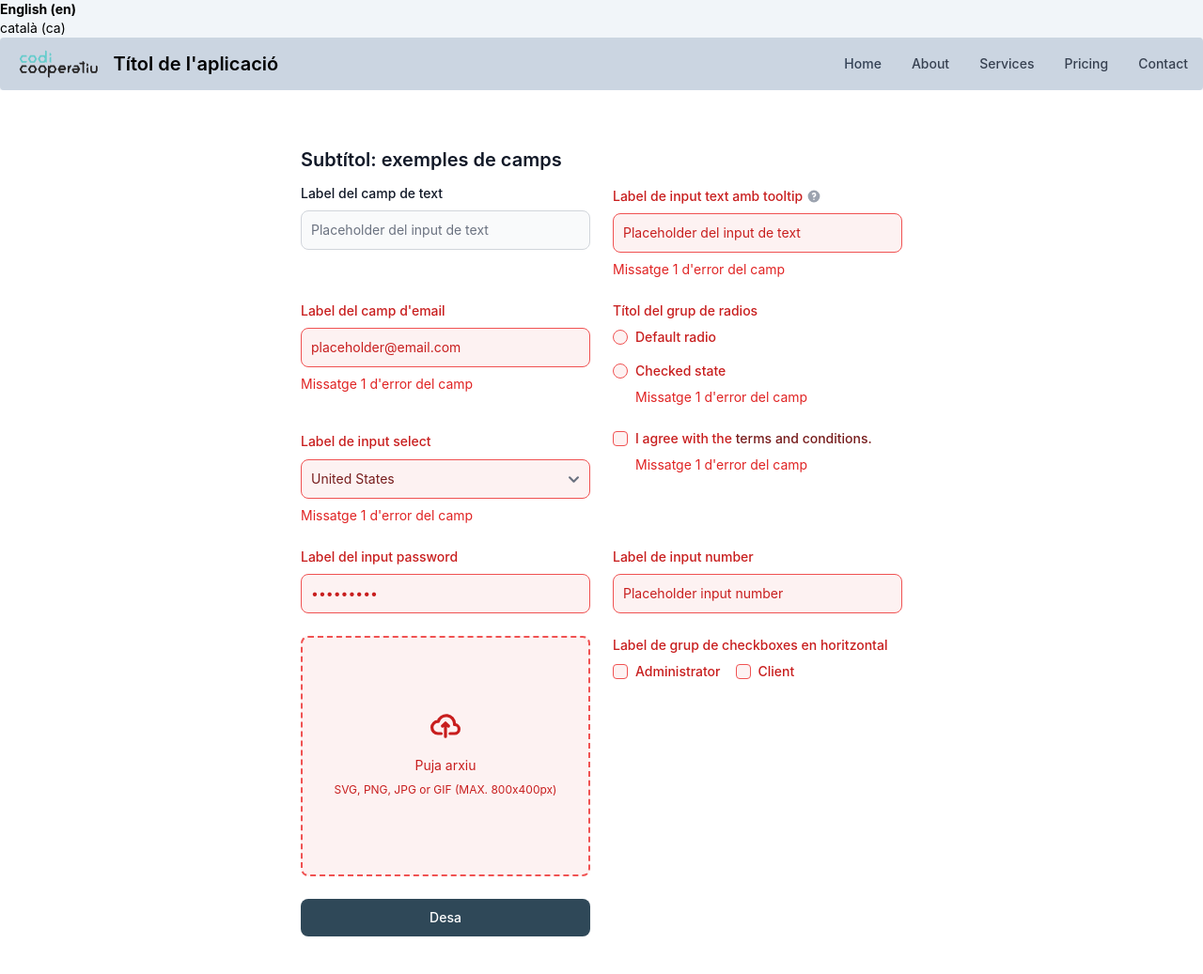
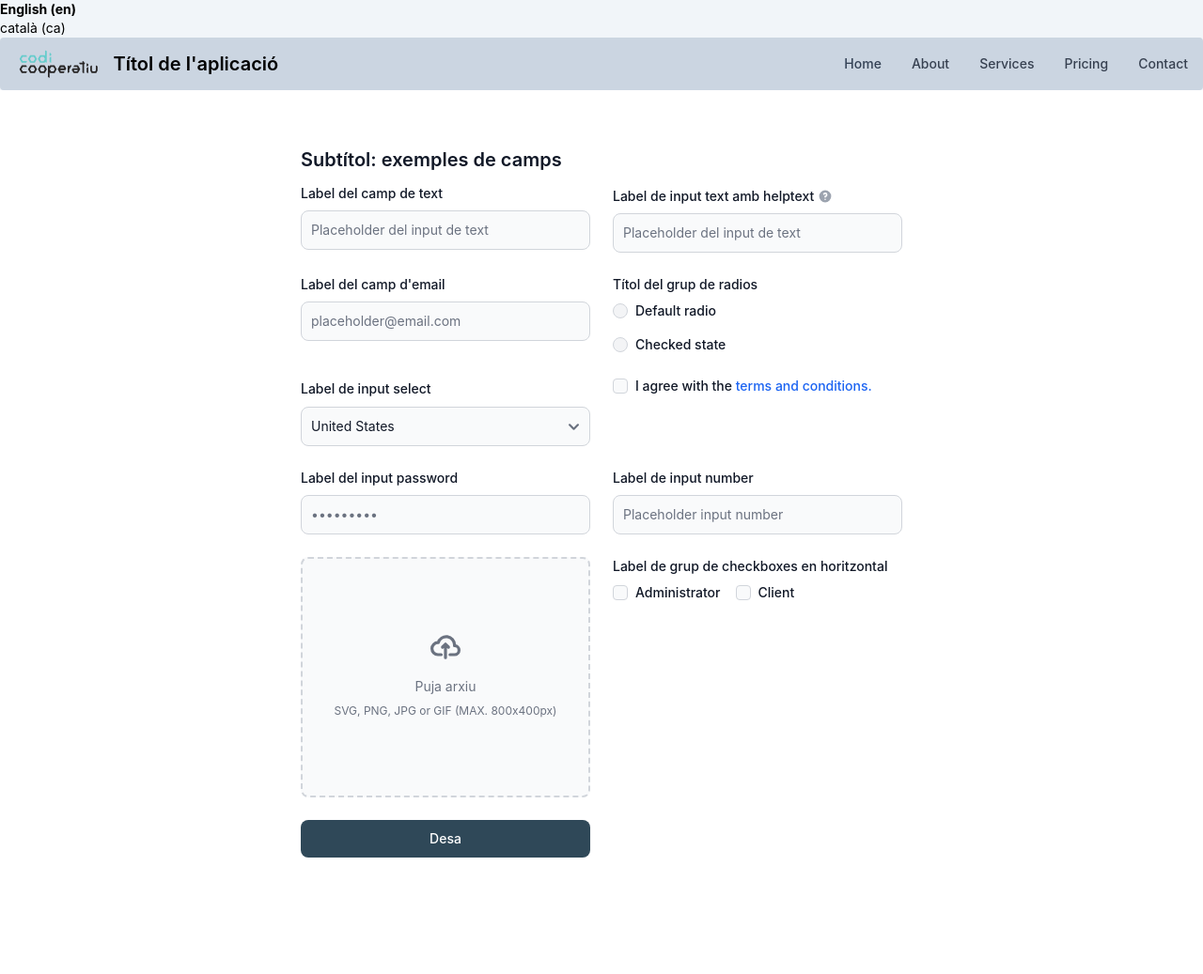
Before and after one commit to codicoop/boilerplate_django, a Django app: page /en/ in a window 1280 px wide. Shown: the top 1037 px of the page at 94% size. Run offline with Django 4.2, Linux system fonts and the light colour scheme; style sheets or scripts are compiled from the project's sources; parts of the project's set-up code (start-up, migrations or seed data) failed here and were passed over; some libraries are stand-ins or nearby versions.

Commit message:
Fix helptext

```diff
--- a/src/templates/home.html
+++ b/src/templates/home.html
@@ -38,13 +38,13 @@
                 <p class="mt-2 text-sm text-red-600 dark:text-red-500">Missatge 2 d'error del camp</p>
             {% endif %}
         </div>
-        <!-- Input de text amb tooltip -->
+        <!-- Input de text amb helptext -->
         <div>
           <label for="input-text-tooltip"
           class="inline-flex items-center mb-2 text-sm font-medium
-            {% if 1 == 1 %} text-red-700 dark:text-red-500
+            {% if 1 == 2 %} text-red-700 dark:text-red-500
             {% else %} text-gray-900 dark:text-white {% endif %}">
-            Label de input text amb tooltip
+            Label de input text amb helptext
             <button type="button" data-tooltip-target="id-tooltip-1" data-tooltip-style="dark" class="ml-1">
               <svg aria-hidden="true"
                 class="w-4 h-4 text-gray-400 hover:text-gray-900 dark:text-gray-500 dark:hover:text-white"
@@ -53,18 +53,18 @@
                   d="M18 10a8 8 0 11-16 0 8 8 0 0116 0zm-8-3a1 1 0 00-.867.5 1 1 0 11-1.731-1A3 3 0 0113 8a3.001 3.001 0 01-2 2.83V11a1 1 0 11-2 0v-1a1 1 0 011-1 1 1 0 100-2zm0 8a1 1 0 100-2 1 1 0 000 2z"
                   clip-rule="evenodd"></path>
               </svg>
-              <span class="sr-only">Show information</span>
+              <span class="sr-only">{% translate 'Show information' %}</span>
             </button>
             <div id="id-tooltip-1" role="tooltip"
                 class="inline-block absolute invisible z-10 py-2 px-3 max-w-sm text-xs font-normal text-white bg-gray-900 rounded-lg shadow-sm opacity-0 tooltip dark:bg-gray-700">
-                User permissions, part of the overall user management process, are access granted to users to specific resources such as files, applications, networks, or devices.
+                Text del helptext
               <div class="tooltip-arrow" data-popper-arrow></div>
             </div>
           </label>
           <input type="text" name="input-text-tooltip"
             id="input-text-tooltip"
             class="text-sm border rounded-lg block w-full p-2.5
-            {% if 1 == 1 %}
+            {% if 1 == 2 %}
               bg-red-50 border-red-500 text-red-900 placeholder-red-700
               focus:ring-red-500 focus:border-red-500
               dark:bg-gray-700 dark:text-red-500 dark:placeholder-red-500 dark:border-red-500
@@ -77,7 +77,7 @@
             placeholder="Placeholder del input de text"
             required="">
               <!-- Missatges d'error -->
-              {% if 1 == 1 %}
+              {% if 1 == 2 %}
               <!-- Per cada missatge d'error -->
                 <p class="mt-2 text-sm text-red-600 dark:text-red-500">Missatge 1 d'error del camp</p>
               <!-- Endfor -->
@@ -87,13 +87,13 @@
         <div>
           <label for="input-email"
             class="block mb-2 text-sm font-medium
-              {% if 1 == 1 %} text-red-700 dark:text-red-500
+              {% if 1 == 2 %} text-red-700 dark:text-red-500
               {% else %} text-gray-900 dark:text-white {% endif %}">
             Label del camp d'email
           </label>
           <input type="email" name="input-email" id="input-email"
             class="text-sm border rounded-lg block w-full p-2.5
-            {% if 1 == 1 %}
+            {% if 1 == 2 %}
               bg-red-50 border-red-500 text-red-900 placeholder-red-700
               focus:ring-red-500 focus:border-red-500
               dark:bg-gray-700 dark:text-red-500 dark:placeholder-red-500 dark:border-red-500
@@ -105,7 +105,7 @@
             {% endif %}"
             placeholder="placeholder@email.com" required="">
             <!-- Missatges d'error -->
-            {% if 1 == 1 %}
+            {% if 1 == 2 %}
               <!-- Per cada missatge d'error -->
                 <p class="mt-2 text-sm text-red-600 dark:text-red-500">Missatge 1 d'error del camp</p>
               <!-- Endfor -->
@@ -114,14 +114,14 @@
         <!-- Input radio -->
         <div>
           <p class="block mb-2 text-sm font-medium
-            {% if 1 == 1 %} text-red-700 dark:text-red-500
+            {% if 1 == 2 %} text-red-700 dark:text-red-500
             {% else %} text-gray-900 dark:text-white {% endif %}">
             Títol del grup de radios
           </p>
           <div class="flex items-center mb-4">
             <input id="default-radio-1" type="radio" value="" name="default-radio"
               class="w-4 h-4 border
-              {% if 1 == 1 %}
+              {% if 1 == 2 %}
                 text-red-700 bg-red-50 border-red-500
                 focus:ring-red-500 focus:border-red-500
                 dark:bg-gray-700 dark:text-red-500 dark:placeholder-red-500 dark:border-red-500
@@ -132,7 +132,7 @@
               {% endif %}">
             <label for="default-radio-1"
               class="block ms-2 text-sm font-medium
-              {% if 1 == 1 %} text-red-700 dark:text-red-500
+              {% if 1 == 2 %} text-red-700 dark:text-red-500
               {% else %} text-gray-900 dark:text-gray-300 {% endif %}">
               Default radio
             </label>
@@ -140,7 +140,7 @@
           <div class="flex items-center">
             <input id="default-radio-2" type="radio" value="" name="default-radio"
             class="w-4 h-4 border
-            {% if 1 == 1 %} text-red-700 bg-red-50 border-red-500
+            {% if 1 == 2 %} text-red-700 bg-red-50 border-red-500
               focus:ring-red-500 focus:border-red-500
               dark:bg-gray-700 dark:text-red-500 dark:placeholder-red-500 dark:border-red-500
             {% else %} text-blue-600 bg-gray-100 border-gray-300
@@ -149,13 +149,13 @@
             {% endif %}">
           <label for="default-radio-2"
             class="block ms-2 text-sm font-medium
-            {% if 1 == 1 %} text-red-700 dark:text-red-500
+            {% if 1 == 2 %} text-red-700 dark:text-red-500
             {% else %} text-gray-900 dark:text-gray-300 {% endif %}">
             Checked state
           </label>
           </div>
           <!-- Missatges d'error -->
-          {% if 1 == 1 %}
+          {% if 1 == 2 %}
           <!-- Per cada missatge d'error -->
             <p class="ml-6 mt-2 text-sm text-red-600 dark:text-red-500">Missatge 1 d'error del camp</p>
           <!-- Endfor -->
@@ -165,14 +165,14 @@
         <div>
           <label for="input-select"
             class="mb-2 text-sm font-medium
-            {% if 1 == 1 %} text-red-700 dark:text-red-500
+            {% if 1 == 2 %} text-red-700 dark:text-red-500
             {% else %} text-gray-900 dark:text-white {% endif %}">
             Label de input select
           </label>
           <span class="block h-2"></span>
           <select id="input-select"
             class="text-sm border rounded-lg block w-full p-2.5
-            {% if 1 == 1 %}
+            {% if 1 == 2 %}
             bg-red-50 border-red-500 text-red-900 placeholder-red-700
             focus:ring-red-500 focus:border-red-500
             dark:bg-gray-700 dark:text-red-500 dark:placeholder-red-500 dark:border-red-500
@@ -193,7 +193,7 @@
             <option value="NO">Canada</option>
           </select>
           <!-- Missatges d'error -->
-          {% if 1 == 1 %}
+          {% if 1 == 2 %}
           <!-- Per cada missatge d'error -->
             <p class="mt-2 text-sm text-red-600 dark:text-red-500">Missatge 1 d'error del camp</p>
           <!-- Endfor -->
@@ -205,7 +205,7 @@
             <div class="flex items-center h-5">
               <input id="checkbox_unique" type="checkbox" value=""
                 class="w-4 h-4 border rounded
-                {% if 1 == 1 %}
+                {% if 1 == 2 %}
                   bg-red-50 border-red-500 text-red-700 placeholder-red-700
                   focus:ring-red-500 focus:border-red-500
                   dark:bg-gray-700 dark:text-red-500 dark:placeholder-red-500 dark:border-red-500
@@ -219,19 +219,19 @@
             </div>
             <label for="checkbox_unique"
               class="ms-2 text-sm font-medium
-              {% if 1 == 1 %} text-red-700 dark:text-red-500
+              {% if 1 == 2 %} text-red-700 dark:text-red-500
               {% else %} text-gray-900 dark:text-gray-300 {% endif %}">
               I agree with the
               <a href="#"
                 class="hover:underline
-                {% if 1 == 1 %} text-red-900 dark:text-red-300
+                {% if 1 == 2 %} text-red-900 dark:text-red-300
                 {% else %} text-blue-600 dark:text-blue-500 {% endif %}">
                 terms and conditions.
               </a>
             </label>
           </div>
           <!-- Missatges d'error -->
-          {% if 1 == 1 %}
+          {% if 1 == 2 %}
           <!-- Per cada missatge d'error -->
             <p class="ml-6 mt-2 text-sm text-red-600 dark:text-red-500">Missatge 1 d'error del camp</p>
           <!-- Endfor -->
@@ -241,13 +241,13 @@
         <div>
           <label for="input-password"
             class="block mb-2 text-sm font-medium
-            {% if 1 == 1 %} text-red-700 dark:text-red-500
+            {% if 1 == 2 %} text-red-700 dark:text-red-500
             {% else %} text-gray-900 dark:text-white {% endif %}">
             Label del input password
           </label>
           <input type="password" name="input-password" id="input-password"
             class="block w-full p-2.5 border text-sm rounded-lg
-            {% if 1 == 1 %}
+            {% if 1 == 2 %}
               bg-red-50 border-red-500 text-red-900 placeholder-red-700
               focus:ring-red-500 focus:border-red-500
               dark:bg-gray-700 dark:text-red-500 dark:placeholder-red-500 dark:border-red-500
@@ -263,13 +263,13 @@
         <div>
           <label for="input-number"
             class="block mb-2 text-sm font-medium
-              {% if 1 == 1 %} text-red-700 dark:text-red-500
+              {% if 1 == 2 %} text-red-700 dark:text-red-500
               {% else %} text-gray-900 dark:text-white {% endif %}">
             Label de input number
           </label>
           <input type="number" name="input-number" id="input-number"
             class="text-sm border rounded-lg block w-full p-2.5
-            {% if 1 == 1 %}
+            {% if 1 == 2 %}
               bg-red-50 border-red-500 text-red-900 placeholder-red-700
               focus:ring-red-500 focus:border-red-500
               dark:bg-gray-700 dark:text-red-500 dark:placeholder-red-500 dark:border-red-500
@@ -285,7 +285,7 @@
         <div class="flex items-center justify-center w-full">
           <label for="dropzone-file"
             class="flex flex-col items-center justify-center w-full h-64 border-2 border-dashed rounded-lg cursor-pointer
-            {% if 1 == 1 %}
+            {% if 1 == 2 %}
               bg-red-50 border-red-500
               hover:bg-red-100
               dark:bg-red-700
@@ -299,17 +299,17 @@
               <div class="flex flex-col items-center justify-center pt-5 pb-6">
                 <svg aria-hidden="true" xmlns="http://www.w3.org/2000/svg" fill="none" viewbox="0 0 20 16"
                   class="w-8 h-8 mb-4
-                    {% if 1 == 1 %} text-red-700 dark:text-red-400
+                    {% if 1 == 2 %} text-red-700 dark:text-red-400
                     {% else %} text-gray-500 dark:text-gray-400 {% endif %}">
                   <path stroke="currentColor" stroke-linecap="round" stroke-linejoin="round" stroke-width="2" d="M13 13h3a3 3 0 0 0 0-6h-.025A5.56 5.56 0 0 0 16 6.5 5.5 5.5 0 0 0 5.207 5.021C5.137 5.017 5.071 5 5 5a4 4 0 0 0 0 8h2.167M10 15V6m0 0L8 8m2-2 2 2"/>
                 </svg>
                 <p class="mb-2 text-sm
-                  {% if 1 == 1 %} text-red-700 dark:text-red-400
+                  {% if 1 == 2 %} text-red-700 dark:text-red-400
                   {% else %} text-gray-500 dark:text-gray-400 {% endif %}">
                   Puja arxiu
                 </p>
                 <p class="text-xs
-                  {% if 1 == 1 %} text-red-700 dark:text-red-400
+                  {% if 1 == 2 %} text-red-700 dark:text-red-400
                   {% else %} text-gray-500 dark:text-gray-400 {% endif %}">
                   SVG, PNG, JPG or GIF (MAX. 800x400px)
                 </p>
@@ -322,7 +322,7 @@
           <label
           for="group_checkbox_1"
           class="block mb-2 text-sm font-medium
-            {% if 1 == 1 %} text-red-700 dark:text-red-500
+            {% if 1 == 2 %} text-red-700 dark:text-red-500
             {% else %} text-gray-900 dark:text-white {% endif %}">
           Label de grup de checkboxes en horitzontal
         </label>
@@ -330,7 +330,7 @@
             <div class="flex items-center">
               <input id="inline-checkbox" type="checkbox" value="" name="group_checkbox_1"
                 class="w-4 h-4 rounded
-                {% if 1 == 1 %}
+                {% if 1 == 2 %}
                   bg-red-50 border-red-500 text-red-700 placeholder-red-700
                   focus:ring-red-500 focus:border-red-500
                   dark:bg-gray-700 dark:text-red-500 dark:placeholder-red-500 dark:border-red-500
@@ -342,7 +342,7 @@
                 {% endif %}">
               <label for="inline-checkbox"
                 class="ml-2 text-sm font-medium
-                  {% if 1 == 1 %}
+                  {% if 1 == 2 %}
                     text-red-700 dark:text-red-500
                   {% else %}
                     text-gray-900 dark:text-gray-300
@@ -353,7 +353,7 @@
             <div class="flex items-center">
               <input id="inline-checkbox-2" type="checkbox" value="" name="group_checkbox_1"
                 class="w-4 h-4 rounded
-                {% if 1 == 1 %}
+                {% if 1 == 2 %}
                   bg-red-50 border-red-500 text-red-700 placeholder-red-700
                   focus:ring-red-500 focus:border-red-500
                   dark:bg-gray-700 dark:text-red-500 dark:placeholder-red-500 dark:border-red-500
@@ -365,7 +365,7 @@
                 {% endif %}">
               <label for="inline-checkbox-2"
                 class="ml-2 text-sm font-medium
-                  {% if 1 == 1 %}
+                  {% if 1 == 2 %}
                     text-red-700 dark:text-red-500
                   {% else %}
                     text-gray-900 dark:text-gray-300
```
